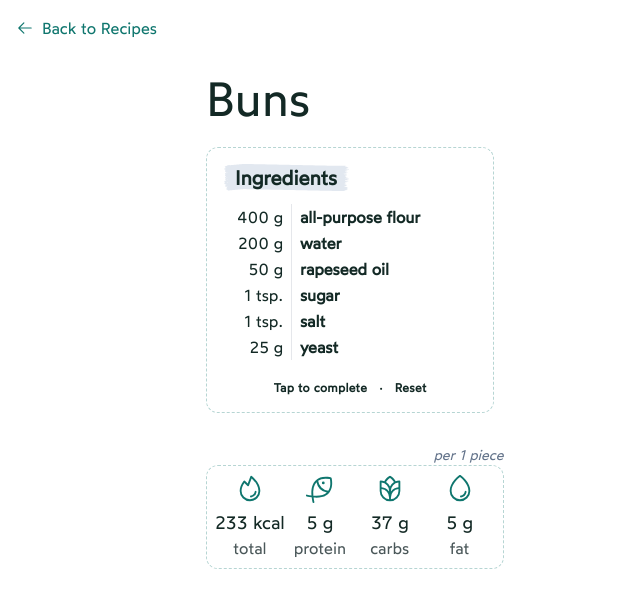
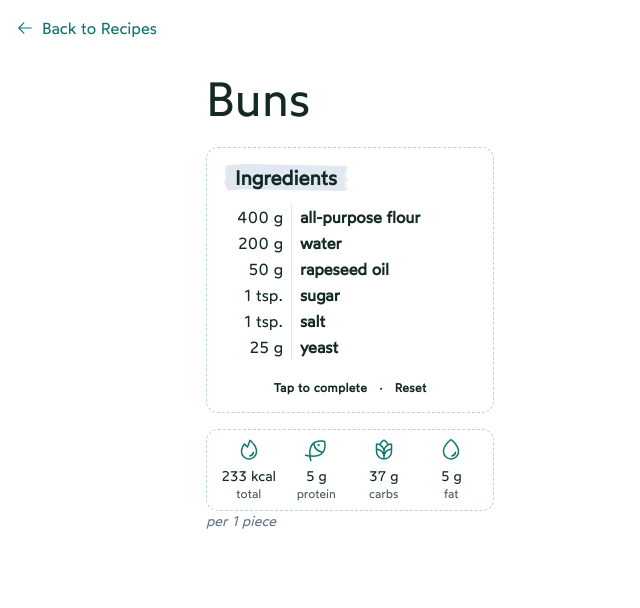
Before and after one commit to domihustinova/cookbook, a Next.js app: page /buns in a window 1280 px wide. Shown: the top 608 px of the page, without its empty margins (0-640 px from the left). Built offline with nearby package versions, Linux system fonts and the light colour scheme.

Commit message:
feat: refactor design of calories box

```diff
--- a/app/[recipeId]/components/CaloriesInfo.tsx
+++ b/app/[recipeId]/components/CaloriesInfo.tsx
@@ -22,11 +22,11 @@ type CaloriesInfoProps = Pick<Recipe, "nutrients" | "yields">
 
 export const NutrientInfo = ({ Icon, value, unit, label }: NutrientInfo) => (
   <div className="flex flex-col items-center" data-test={`nutrient-${label}`}>
-    <Icon className="size-6 text-green-primary md:size-[30px]" />
-    <span className="mt-1 text-green-darkest md:text-lg">
+    <Icon className="size-6 text-green-primary" />
+    <span className="mt-1 text-sm text-green-darkest">
       {value}&nbsp;{unit}
     </span>
-    <span className="text-sm text-green-dark md:text-base">{label}</span>
+    <span className="text-xs text-green-dark">{label}</span>
   </div>
 )
 
@@ -49,14 +49,11 @@ const CaloriesInfo = ({ nutrients, yields }: CaloriesInfoProps) => {
     setIsTotal(prevIsTotal => !prevIsTotal)
   }
   return (
-    <div className="mt-4 flex flex-col items-end">
-      <span className="text-sm italic text-slate-500">
-        {canComputePerUnit ? (isTotal ? `per ${amount} ${type}s` : `per 1 ${type}`) : "per recipe"}
-      </span>
+    <div className="flex flex-col">
       <button
         // TODO: revisit button role
         aria-label="Toggle nutrient values per total yield or per 1 piece"
-        className="grid w-full cursor-pointer grid-cols-4 rounded-xl border border-dashed border-green-primary/30 p-2 duration-300 hover:bg-slate-50"
+        className="grid cursor-pointer grid-cols-4 rounded-xl border border-dashed border-green-primary/30 p-2 duration-300 hover:bg-slate-50"
         onClick={handleClick}
         data-test="calories-info"
       >
@@ -69,6 +66,9 @@ const CaloriesInfo = ({ nutrients, yields }: CaloriesInfoProps) => {
           />
         ))}
       </button>
+      <span className="text-sm italic text-slate-500">
+        {canComputePerUnit ? (isTotal ? `per ${amount} ${type}s` : `per 1 ${type}`) : "per recipe"}
+      </span>
     </div>
   )
 }
```
